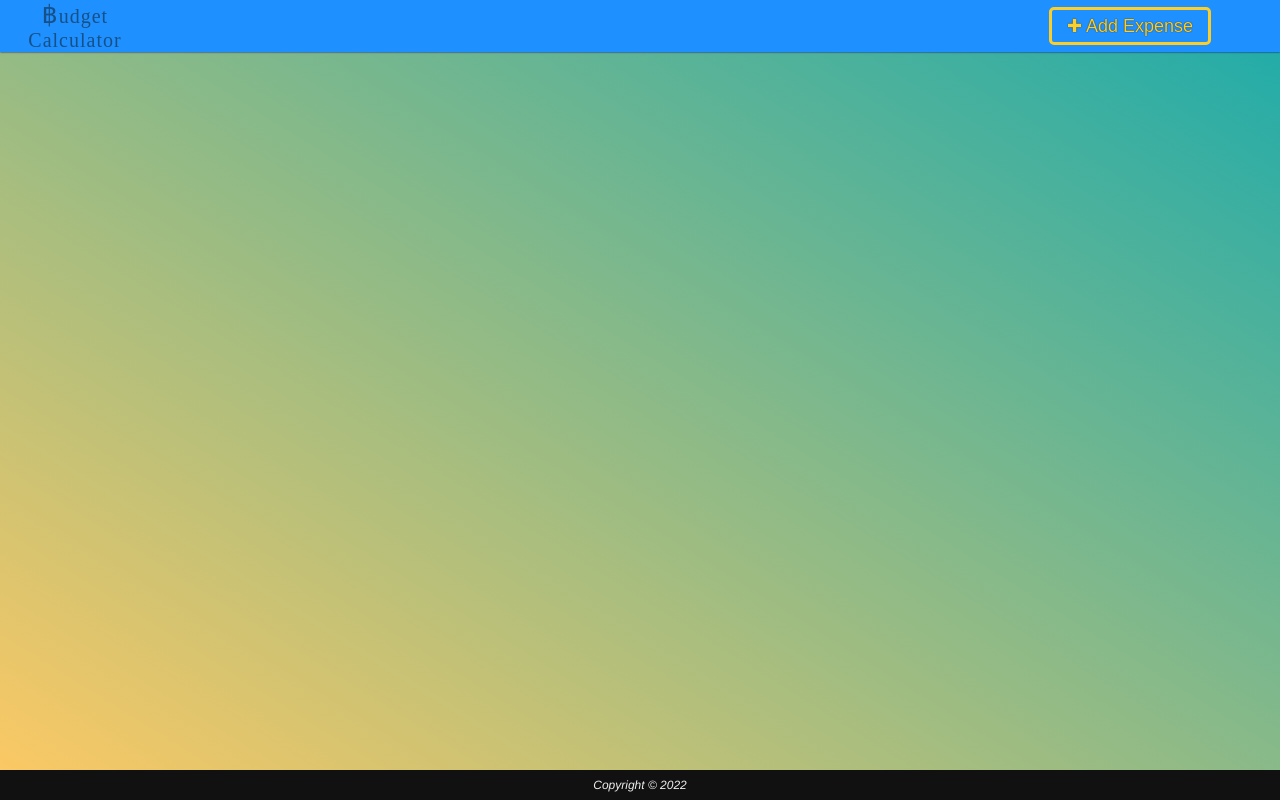
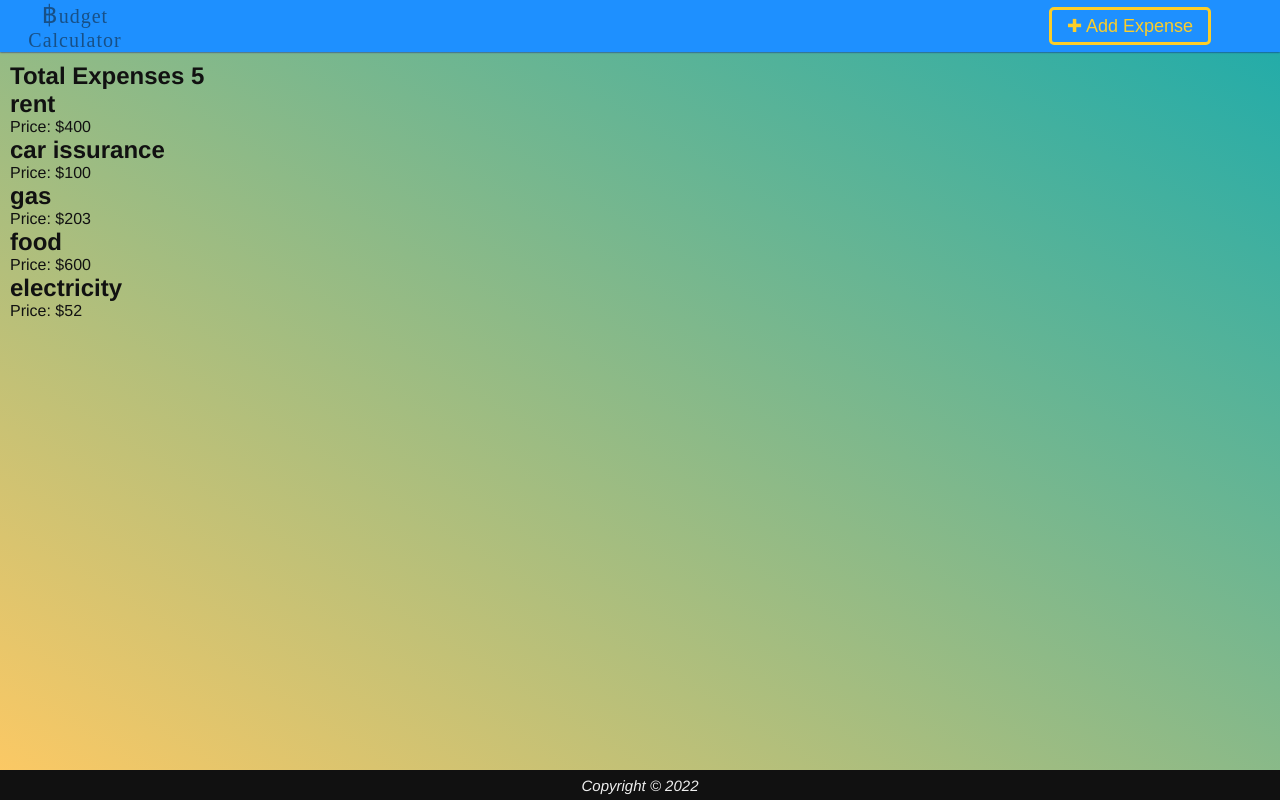
Before and after one commit to mreleftheros/budget-calculator, a Svelte app: page / in a window 1280 px wide. Built offline with nearby package versions, Linux system fonts and the light colour scheme.

Commit message:
Add sample expenses data

```diff
--- a/src/App.svelte
+++ b/src/App.svelte
@@ -2,8 +2,32 @@
 	import Header from './layout/Header.svelte';
 	import Main from './layout/Main.svelte';
 	import Footer from './layout/Footer.svelte';
+	import data from './data';
+	import { onMount } from 'svelte';
+
+	let expenses = [...data];
+	$: totalExpenses = expenses.length;
+	$: id = totalExpenses === 0 ? 0 : Math.max(...expenses.map(e => e.id)) + 1;
+
+	const addExpense = (text, amount) => {
+		return expenses = [{text, amount, id}, ...expenses];
+	};
+
+	onMount(() => {
+		expenses = expenses.map((e, i) => ({...e, id: i}));
+	});
+
 </script>
-
 <Header />
-<Main></Main>
+<Main>
+	<h2>Total Expenses {totalExpenses}</h2>
+	{#each expenses as {text, amount} (text)}
+		<div>
+			<h2>{text}</h2>
+			<p>Price: ${amount}</p>
+		</div>
+	{:else}
+		<p>No expenses</p>
+	{/each}
+</Main>
 <Footer />
--- /dev/null
+++ b/src/data.js
@@ -0,0 +1,22 @@
+export default [
+  {
+    text: 'rent',
+    amount: 400,
+  },
+  {
+    text: 'car issurance',
+    amount: 100,
+  },
+  {
+    text: 'gas',
+    amount: 203,
+  },
+  {
+    text: 'food',
+    amount: 600,
+  },
+  {
+    text: 'electricity',
+    amount: 52,
+  },
+];
--- a/src/layout/Footer.svelte
+++ b/src/layout/Footer.svelte
@@ -17,7 +17,7 @@
 
   .text {
     text-align: center;
-    font-size: 1.2rem;
+    font-size: 1.5rem;
     font-style: italic;
     user-select: none;
   }
--- a/src/layout/Main.svelte
+++ b/src/layout/Main.svelte
@@ -3,7 +3,7 @@
 </script>
 
 <main class="main">
-
+  <slot />
 </main>
 
 <style>
--- a/src/lib/Button.svelte
+++ b/src/lib/Button.svelte
@@ -17,7 +17,6 @@
     transition: transform .15s ease-in-out;
     color: #fcce29;
     font-size: 1.8rem;
-    text-shadow: 0 0 1px #111;
   }
 
   .btn:hover {
```
Also changed, not shown: src/lib/Expenses.svelte (added).
